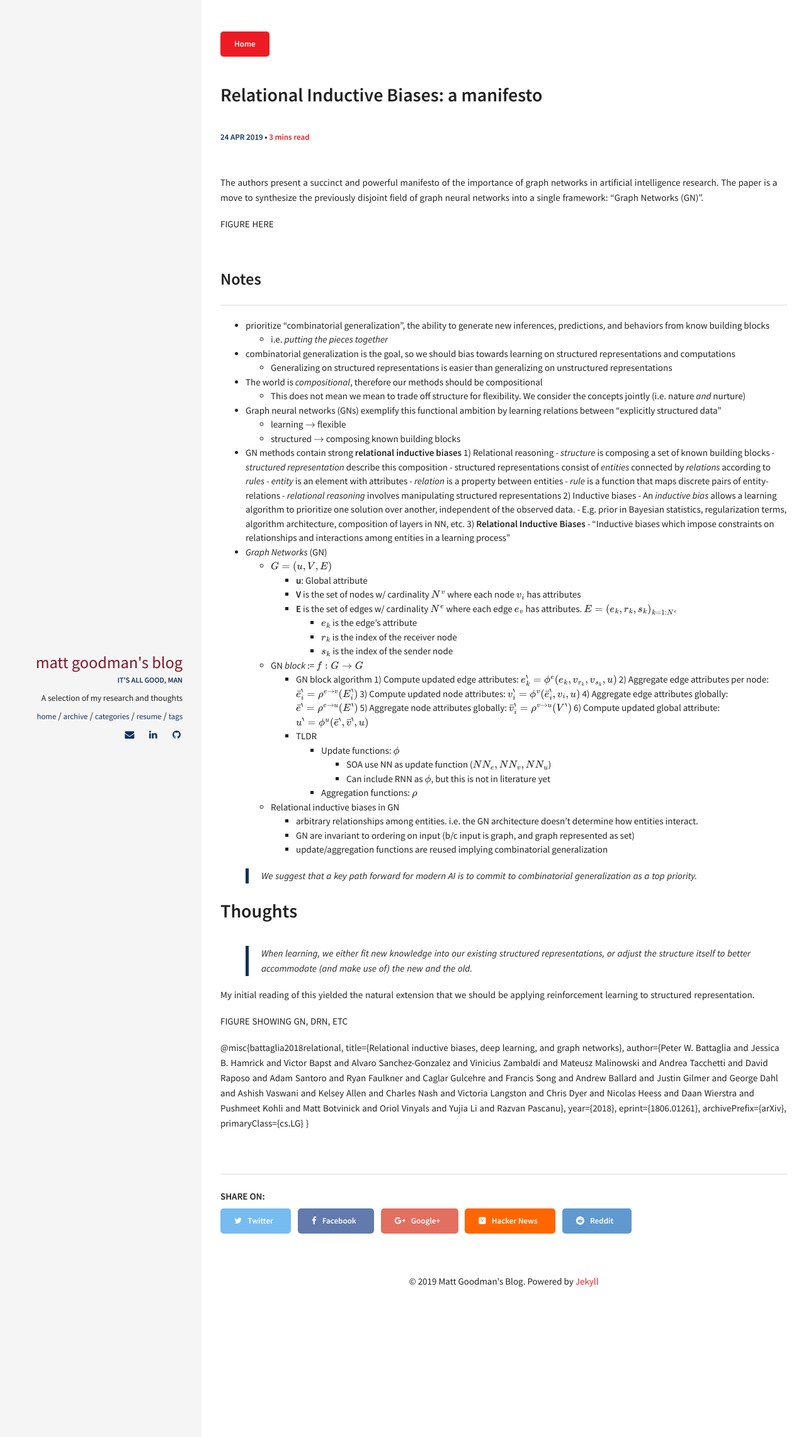
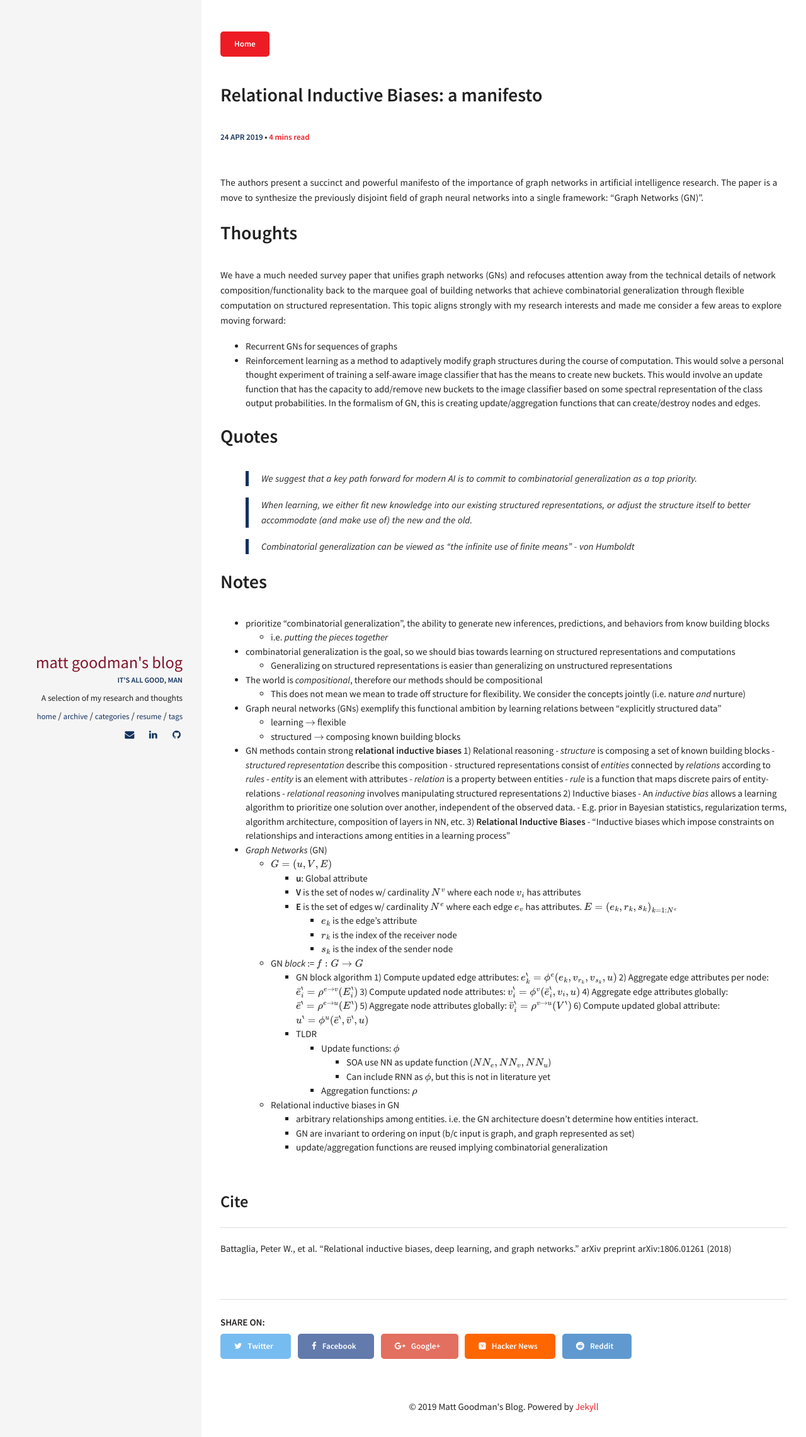
Before and after one commit to goodmattg/goodmattg.github.io, a Jekyll site: the page built from _posts/2019-04-24-relation-inductive-biases-a-manifesto.md, in a window 1280 px wide. Shown: the top 2282 px of the page at 63% size. Built offline with Jekyll 4.4.1, drawn with Linux system fonts in a browser that asks for light colours; formulas are drawn with MathJax 3; comment, search, counter and statistics services are not loaded.

Commit message:
finished the post

```diff
--- a/_posts/2019-04-24-relation-inductive-biases-a-manifesto.md
+++ b/_posts/2019-04-24-relation-inductive-biases-a-manifesto.md
@@ -8,9 +8,22 @@ comments: true
 
 The authors present a succinct and powerful manifesto of the importance of graph networks in artificial intelligence research. The paper is a move to synthesize the previously disjoint field of graph neural networks into a single framework: "Graph Networks (GN)".
 
-FIGURE HERE
+# Thoughts
 
-## Notes
+We have a much needed survey paper that unifies graph networks (GNs) and refocuses attention away from the technical details of network composition/functionality back to the marquee goal of building networks that achieve combinatorial generalization through flexible computation on structured representation. This topic aligns strongly with my research interests and made me consider a few areas to explore moving forward:
+
+- Recurrent GNs for sequences of graphs
+- Reinforcement learning as a method to adaptively modify graph structures during the course of computation. This would solve a personal thought experiment of training a self-aware image classifier that has the means to create new buckets. This would involve an update function that has the capacity to add/remove new buckets to the image classifier based on some spectral representation of the class output probabilities. In the formalism of GN, this is creating update/aggregation functions that can create/destroy nodes and edges.
+
+# Quotes
+
+> We suggest that a key path forward for modern AI is to commit to combinatorial generalization as a top priority.
+
+> When learning, we either fit new knowledge into our existing structured representations, or adjust the structure itself to better accommodate (and make use of) the new and the old.
+
+> Combinatorial generalization can be viewed as "the infinite use of finite means" - von Humboldt
+
+# Notes
 
 - prioritize "combinatorial generalization", the ability to generate new inferences, predictions, and behaviors from know building blocks
     - i.e. _putting the pieces together_
@@ -62,23 +75,6 @@ FIGURE HERE
         - update/aggregation functions are reused implying combinatorial generalization
 
 
+## Cite
 
-> We suggest that a key path forward for modern AI is to commit to combinatorial generalization as a top priority.
-
-
-# Thoughts
-
-> When learning, we either fit new knowledge into our existing structured representations, or adjust the structure itself to better accommodate (and make use of) the new and the old.
-
-My initial reading of this yielded the natural extension that we should be applying reinforcement learning to structured representation.
-
-FIGURE SHOWING GN, DRN, ETC
-
-@misc{battaglia2018relational,
-    title={Relational inductive biases, deep learning, and graph networks},
-    author={Peter W. Battaglia and Jessica B. Hamrick and Victor Bapst and Alvaro Sanchez-Gonzalez and Vinicius Zambaldi and Mateusz Malinowski and Andrea Tacchetti and David Raposo and Adam Santoro and Ryan Faulkner and Caglar Gulcehre and Francis Song and Andrew Ballard and Justin Gilmer and George Dahl and Ashish Vaswani and Kelsey Allen and Charles Nash and Victoria Langston and Chris Dyer and Nicolas Heess and Daan Wierstra and Pushmeet Kohli and Matt Botvinick and Oriol Vinyals and Yujia Li and Razvan Pascanu},
-    year={2018},
-    eprint={1806.01261},
-    archivePrefix={arXiv},
-    primaryClass={cs.LG}
-}
+Battaglia, Peter W., et al. "Relational inductive biases, deep learning, and graph networks." arXiv preprint arXiv:1806.01261 (2018)
```
Also changed, not shown: 3 other files.
